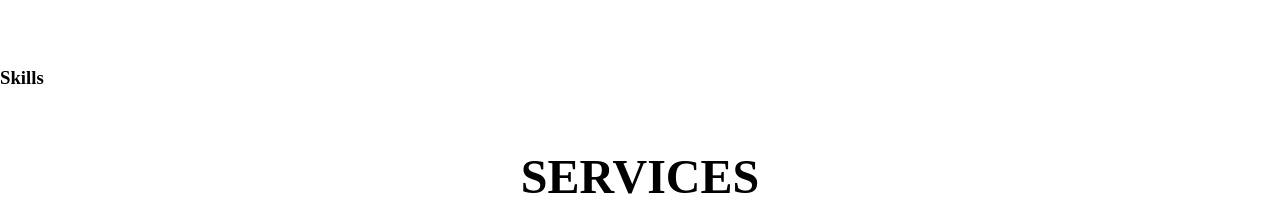
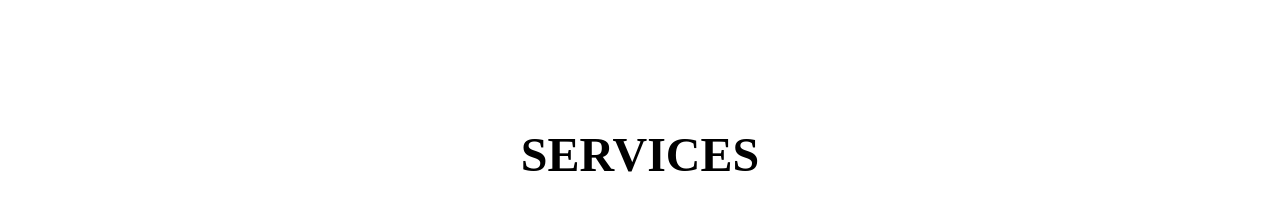
Before and after one commit to CallyGames/Ntsikas-s-Resume, a plain HTML site: page ntsika resume/index.html in a window 1280 px wide. Shown: the part 1550-1771 px from the top of the page. Drawn offline with Linux system fonts and the light colour scheme.

Commit message:
Update index.html

```diff
--- a/ntsika resume/index.html
+++ b/ntsika resume/index.html
@@ -66,7 +66,6 @@
 
 	<section id="Information">
 	<div id="information">
-	<h3> Skills </h3>
 	</section>
 
     <section id="services">
```
